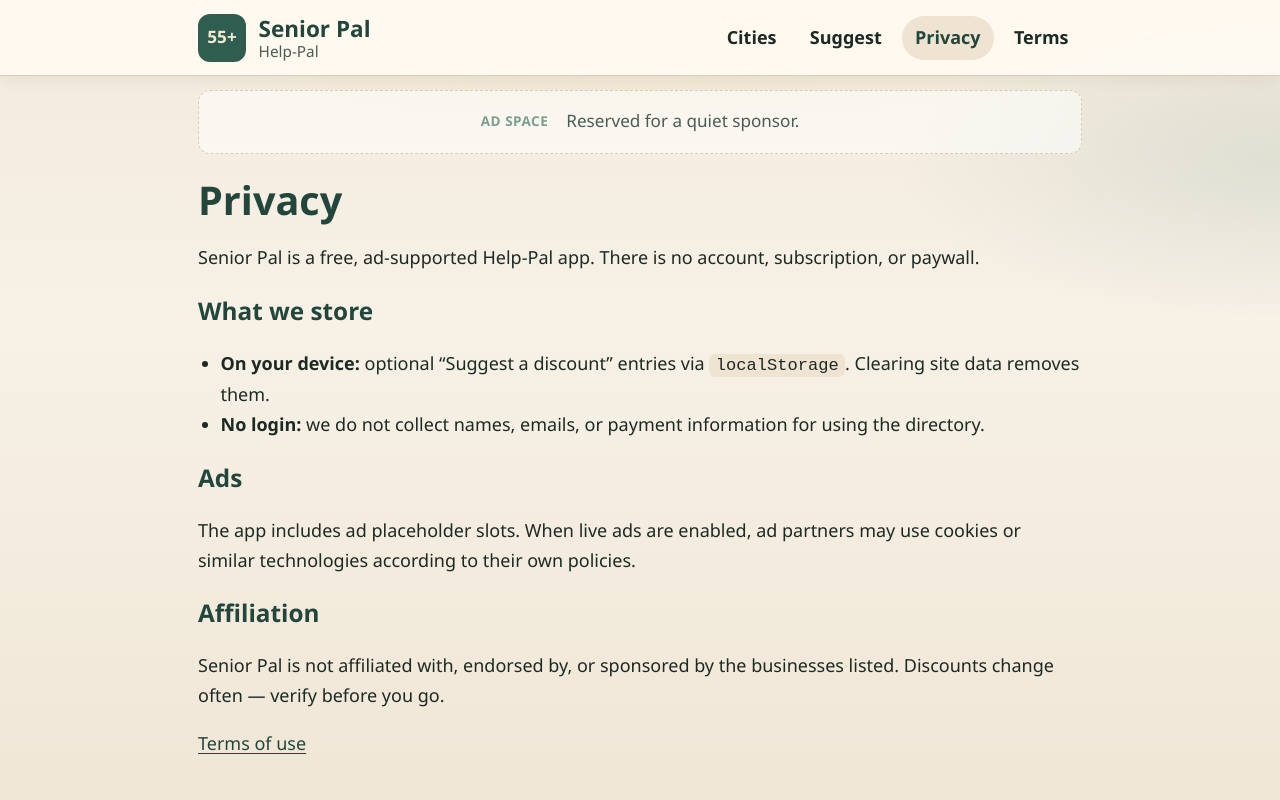
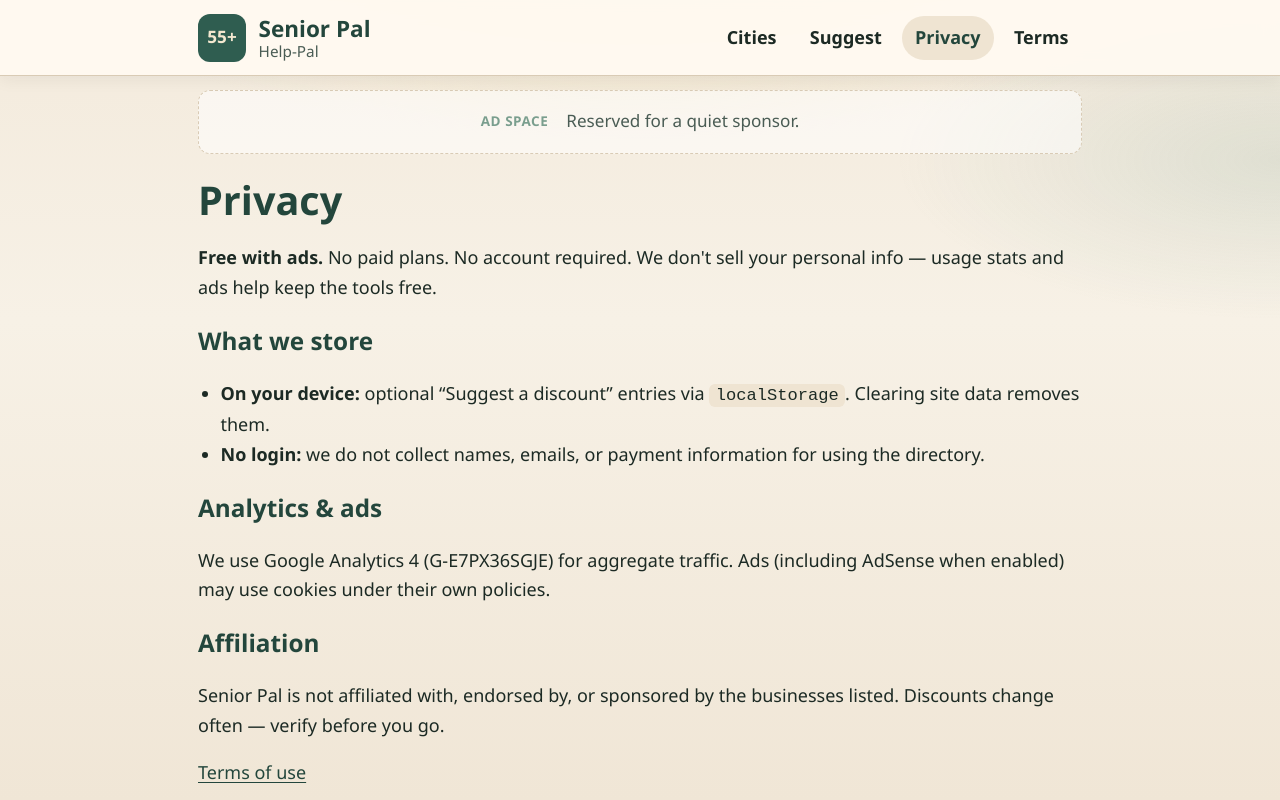
Before and after one commit to ashleyfarms/senior-pal, a React (Vite) app: page /privacy in a window 1280 px wide. Shown: the top 800 px of the page. Built offline with nearby package versions, Linux system fonts and the light colour scheme.

Commit message:
Sync with live site: privacy page + earlier fixes

```diff
--- a/src/pages/Privacy.tsx
+++ b/src/pages/Privacy.tsx
@@ -5,8 +5,9 @@ export function Privacy() {
     <div className="page prose">
       <h1>Privacy</h1>
       <p>
-        Senior Pal is a free, ad-supported Help-Pal app. There is no account,
-        subscription, or paywall.
+        <strong>Free with ads.</strong> No paid plans. No account required. We
+        don&apos;t sell your personal info — usage stats and ads help keep the
+        tools free.
       </p>
       <h2>What we store</h2>
       <ul>
@@ -19,11 +20,10 @@ export function Privacy() {
           information for using the directory.
         </li>
       </ul>
-      <h2>Ads</h2>
+      <h2>Analytics &amp; ads</h2>
       <p>
-        The app includes ad placeholder slots. When live ads are enabled, ad
-        partners may use cookies or similar technologies according to their own
-        policies.
+        We use Google Analytics 4 (G-E7PX36SGJE) for aggregate traffic. Ads
+        (including AdSense when enabled) may use cookies under their own policies.
       </p>
       <h2>Affiliation</h2>
       <p>
```
Also changed, not shown: public/privacy.html (added, +28 -0 lines).
